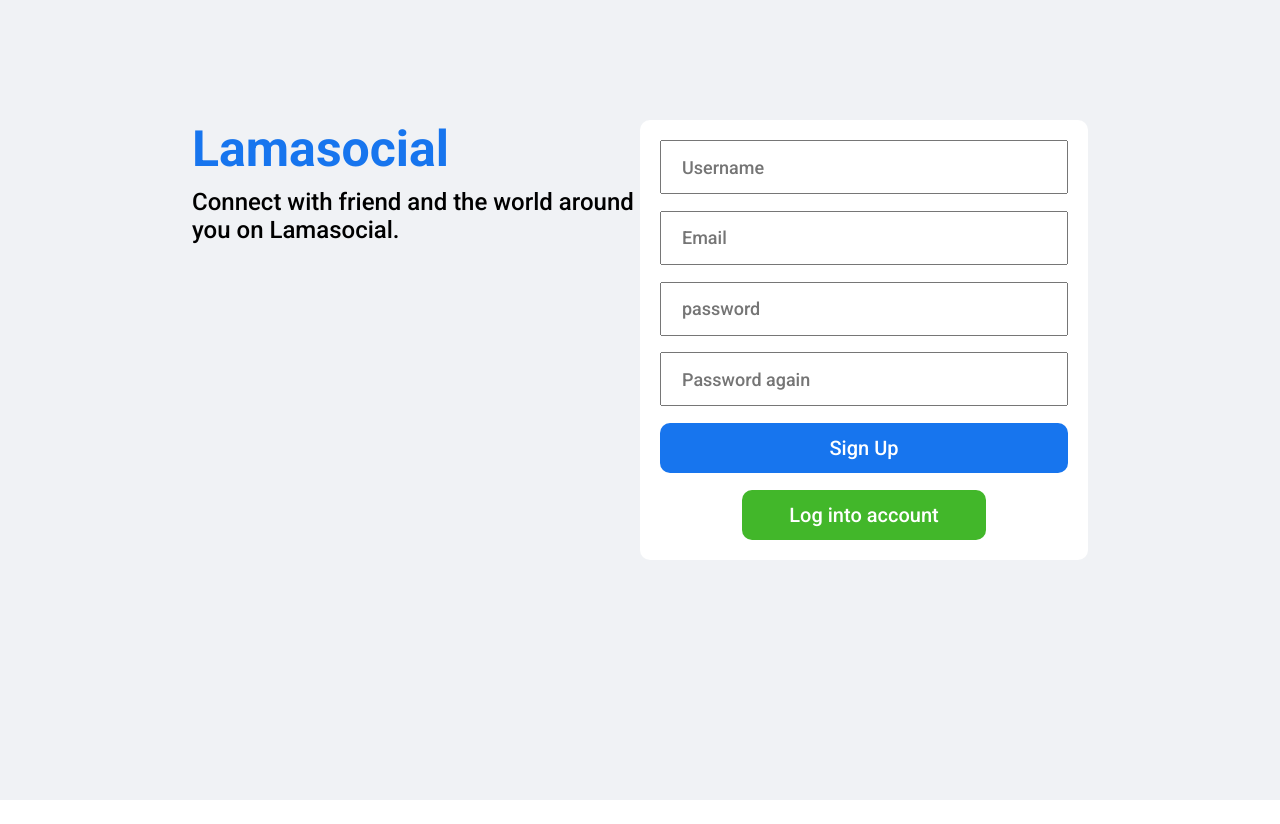
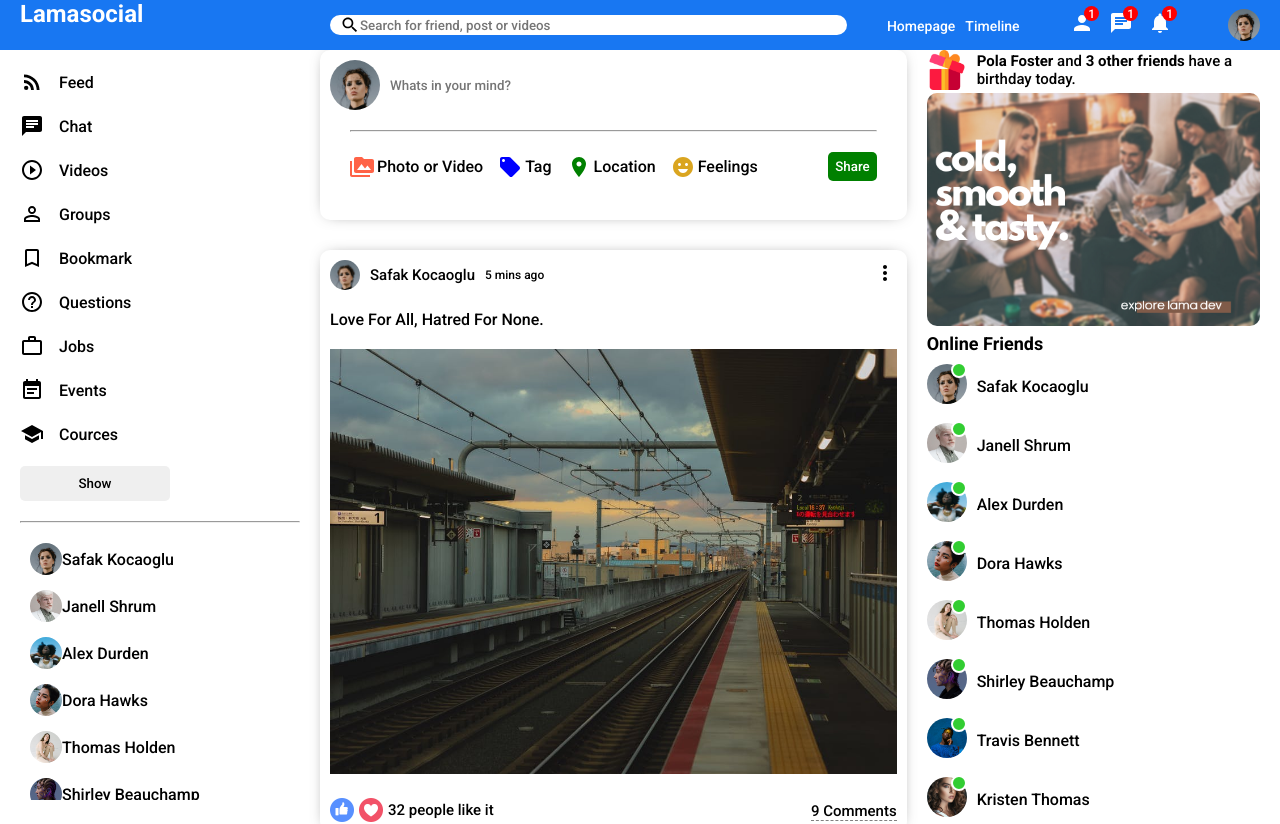
Before and after one commit to rajeevrhansda/social-media, a React (Create React App) app in the folder client/: page / in a window 1280 px wide. Shown: the top 824 px of the page. Before the commit the page ends 800 px from the top, so only its background shows below. Built offline with nearby package versions, Linux system fonts and the light colour scheme.

Commit message:
implement react router

```diff
--- a/client/package.json
+++ b/client/package.json
@@ -12,6 +12,7 @@
     "@testing-library/user-event": "^13.5.0",
     "react": "^18.2.0",
     "react-dom": "^18.2.0",
+    "react-router-dom": "^6.3.0",
     "react-scripts": "5.0.1",
     "web-vitals": "^2.1.4"
   },
--- a/client/src/App.js
+++ b/client/src/App.js
@@ -1,15 +1,19 @@
-
-// import Home from "./pages/home/Home";
-// import Login from "./pages/login/Login";
-// import Profile from "./pages/profile/Profile";
+import { Routes, Route } from "react-router-dom";
+import Home from "./pages/home/Home";
+import Login from "./pages/login/Login";
+import Profile from "./pages/profile/Profile";
 import Register from "./pages/register/Register";
 
 function App() {
   return (
-    // <Home/>
-    // <Login/>
-    // <Profile/>
-    <Register/>
+    <div className="app">
+      <Routes>
+        <Route path="/" element={<Home />} />
+        <Route path="/profile" element={<Profile />} />
+        <Route path="/login" element={<Login />} />
+        <Route path="/register" element={<Register />} />
+      </Routes>
+    </div>
   );
 }
 
--- a/client/src/index.js
+++ b/client/src/index.js
@@ -1,11 +1,14 @@
 import React from 'react';
 import ReactDOM from 'react-dom/client';
 import App from './App';
+import { BrowserRouter } from "react-router-dom";
 
 
 const root = ReactDOM.createRoot(document.getElementById('root'));
 root.render(
   <React.StrictMode>
-    <App />
+    <BrowserRouter>
+      <App />
+    </BrowserRouter>
   </React.StrictMode>
 );
```
Also changed, not shown: 1 other file (tests, documents, lock files or other folders).
